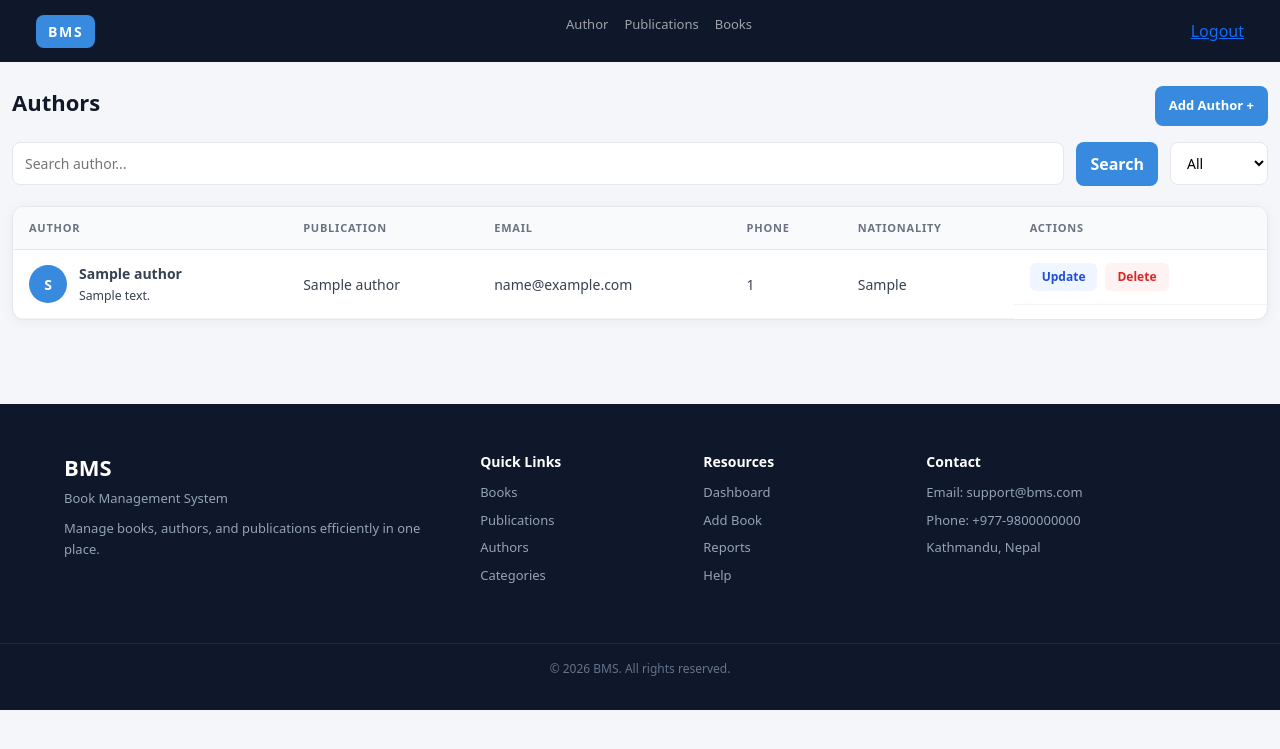
After one commit to Pratiiikdahal/Book-Management-System---Django-Project, a Django app: page /author/display-author/ in a window 1280 px wide. The commit adds this page. Shown: the top 749 px of the page. Run offline with Django 5.2, Linux system fonts and the light colour scheme; tables that the repository leaves empty hold one stand-in row (values such as "Sample post").

Commit message:
author crud

```diff
--- /dev/null
+++ b/author/templates/authorlist.html
@@ -0,0 +1,89 @@
+{% extends 'base.html' %}
+
+{% block 'title' %}View Authors | Admin BMS{% endblock %}
+
+{% block 'content' %}
+
+<div class="dashboard py-4">
+   <div class='container-fluid'>
+
+    <div class="dashboard-header">
+        <h1>Authors</h1>
+        <a class="btn-add" href="{% url 'add-author' %}">Add Author + </a>
+    </div>
+
+    <div class="controls">
+        <input type="text" placeholder="Search author...">
+        <button>Search</button>
+
+        <select>
+            <option value="all">All</option>
+            <option value="active">Active</option>
+            <option value="inactive">Inactive</option>
+        </select>
+    </div>
+
+    <div class="table-wrapper">
+
+        <table>
+
+            <thead>
+                <tr>
+                    <th>Author</th>
+                    <th>Publication</th>
+                    <th>Email</th>
+                    <th>Phone</th>
+                    <th>Nationality</th>
+                    <th>Actions</th>
+                </tr>
+            </thead>
+
+            <tbody>
+
+            {% for author in authors %}
+
+                <tr data-status="{% if author.isActive %}active{% else %}inactive{% endif %}">
+
+                    <td class="author-cell">
+                        <div class="author-info">
+                            <div class="avatar">
+                                {{ author.name|slice:":1" }}
+                            </div>
+
+                            <div>
+                                <strong>{{ author.name }}</strong><br>
+                                <small>{{ author.address }}</small>
+                            </div>
+
+                        </div>
+                    </td>
+
+                    <td>{{ author.publication_name }}</td>
+                    <td>{{ author.email }}</td>
+                    <td>{{ author.phone }}</td>
+                    <td>{{ author.nationality }}</td>
+
+                    <td class="actions">
+                        <a href="#">Update</a>
+                        <a href="#">Delete</a>
+                    </td>
+
+                </tr>
+
+            {% empty %}
+                <tr>
+                    <td colspan="6" style="text-align:center; padding:20px;">
+                        No Authors Found
+                    </td>
+                </tr>
+            {% endfor %}
+
+            </tbody>
+
+        </table>
+
+    </div>
+</div>
+</div>
+
+{% endblock %}
--- a/author/urls.py
+++ b/author/urls.py
@@ -0,0 +1,8 @@
+from django.urls import path,include
+from author import views
+
+urlpatterns=[
+    path('add-author/',views.add_author,name='add-author'),
+    path('display-author/',views.author_display,name='display-author'),
+   # path('update-author/<int:id>',views.update_author,name='update-author'),
+]
--- a/author/views.py
+++ b/author/views.py
@@ -1,3 +1,24 @@
 from django.shortcuts import render
+from .forms import *
+from .models import *
+# Create your views here.
+def add_author(request):
+    form=add_author_form()
+    if request.method=='POST':
+        form=add_author_form(request.POST,request.FILES)
 
-# Create your views here.
+        if form.is_valid():
+            form.save()
+        else:
+            form=add_author_form()
+    context={
+        'form':form
+    }
+    return render(request,'authorcreate.html',context=context)
+
+def author_display(request):
+    data=Author.objects.all()
+    context={
+        'authors':data
+    }
+    return render(request,'authorlist.html',context=context)
--- a/bms/urls.py
+++ b/bms/urls.py
@@ -25,6 +25,7 @@ urlpatterns = [
     path('',views.display_book,name='main-home'),
     path('users/',include('user.urls')),
     path('book/',include('book.urls')),
+    path('author/',include('author.urls'),)
 ]
 
 if settings.DEBUG:
--- a/book/templates/publicationview.html
+++ b/book/templates/publicationview.html
@@ -8,7 +8,7 @@
    <div class='container-fluid'>
     <div class="dashboard-header">
         <h1>Publications</h1>
-        <a class="btn-add" href="{% url 'add-publication' %}">+ Add Publication</a>
+        <a class="btn-add" href="{% url 'add-publication' %}">Add Publication + </a>
     </div>
 
     <div class="controls">
@@ -17,7 +17,7 @@
 
         <button>Search</button>
 
-        <select id="filter-status" onchange="filterTable()">
+        <select id="filter-status">
             <option value="all">All</option>
             <option value="active">Active</option>
             <option value="inactive">Inactive</option>
--- a/book/views.py
+++ b/book/views.py
@@ -2,11 +2,10 @@ from django.shortcuts import render,redirect
 from django.shortcuts import get_object_or_404
 from .forms import *
 # Create your views here.
-
 def add_book(request):
     form=addbook_form()
     if request.method=='POST':
-        form=addbook_form(request.POST)
+        form=addbook_form(request.POST,request.FILES)
         if form.is_valid():
             form.save()
     else:
--- a/static/css/style.css
+++ b/static/css/style.css
@@ -345,7 +345,26 @@ td a:last-child {
     font-size: 12px;
     color: #64748b;
 }
+.author-info {
+    display: flex;
+    align-items: center;
+    gap: 12px;
+}
 
+.avatar {
+    width: 38px;
+    height: 38px;
+    border-radius: 50%;
+    background: #378ADD;
+    color: #fff;
+    display: flex;
+    align-items: center;
+    justify-content: center;
+    font-weight: 700;
+    font-size: 14px;
+    text-transform: uppercase;
+    flex-shrink: 0;
+}
 
 @media (max-width: 900px) {
     .footer-container {
--- a/templates/home.html
+++ b/templates/home.html
@@ -1,7 +1,7 @@
 {% extends 'base.html' %}
 {% block 'title' %}Home|BMS{%endblock%}
 {% block 'content' %}
-    <div class="container">
+    <div class="container-fluid">
         <a href="{% url 'book-add' %}">Add book</a>
         <h1>Hello this is the main Homepage of the Book Management System.</h1>
         {{message}}
--- a/templates/includes/navbar.html
+++ b/templates/includes/navbar.html
@@ -1,10 +1,10 @@
 <nav class="navbar">
     <div class="container-fluid">
 
-        <a href="#" class="logo">BMS</a>
+        <a href="{% url 'main-home' %}" class="logo">BMS</a>
 
         <ul class="nav-links">
-            <li><a href="#">Home</a></li>
+            <li><a href="{% url 'display-author' %}">Author</a></li>
             <li><a href="{% url 'display-publication' %}">Publications</a></li>
             <li><a href="{% url 'show-book' %}">Books</a></li>
         </ul>
```
Also changed, not shown: author/forms.py (added, +7 -0 lines), author/templates/authorcreate.html (added, +11 -0 lines), author/templates/authorupdate.html (added, +11 -0 lines).
